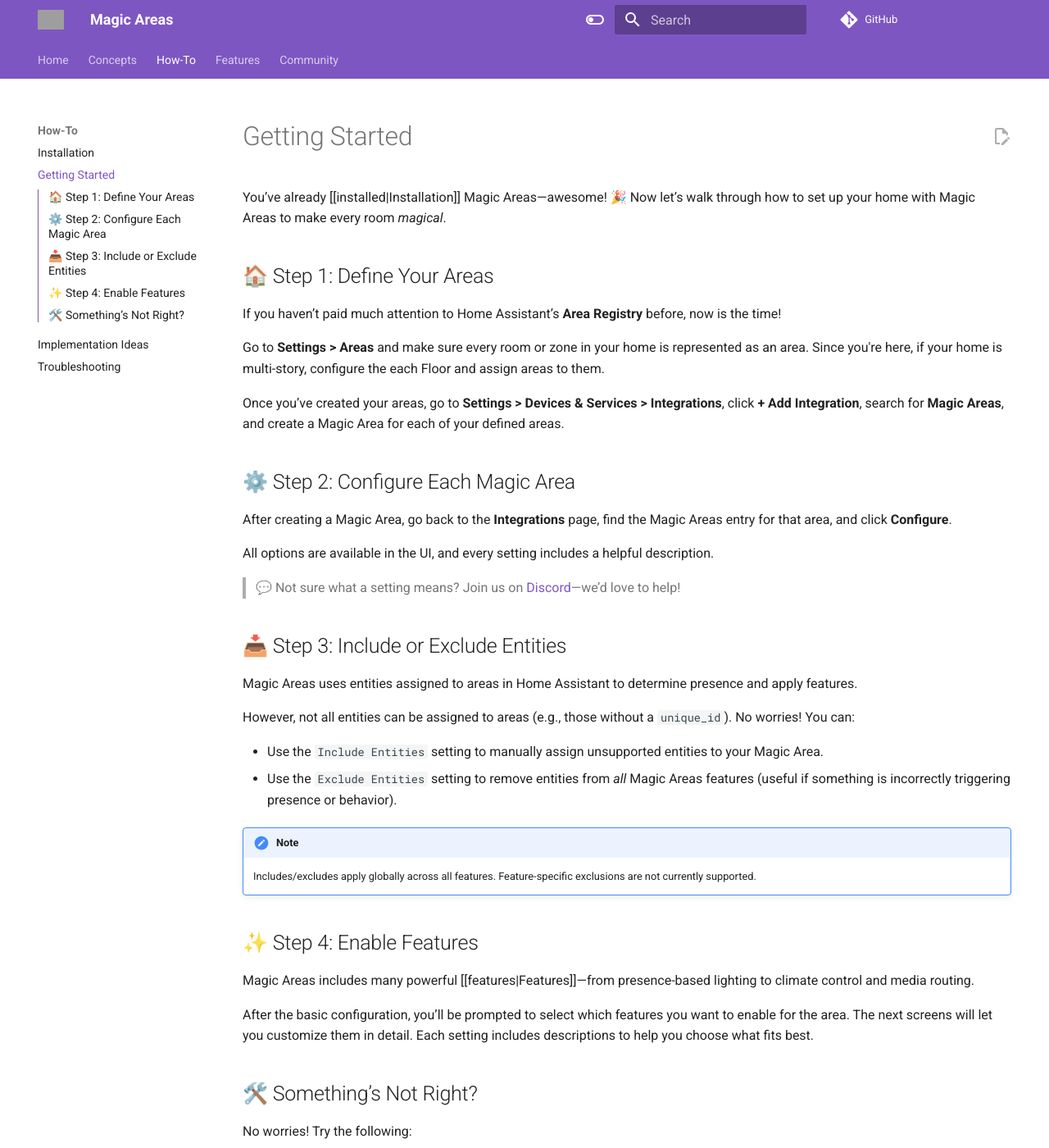
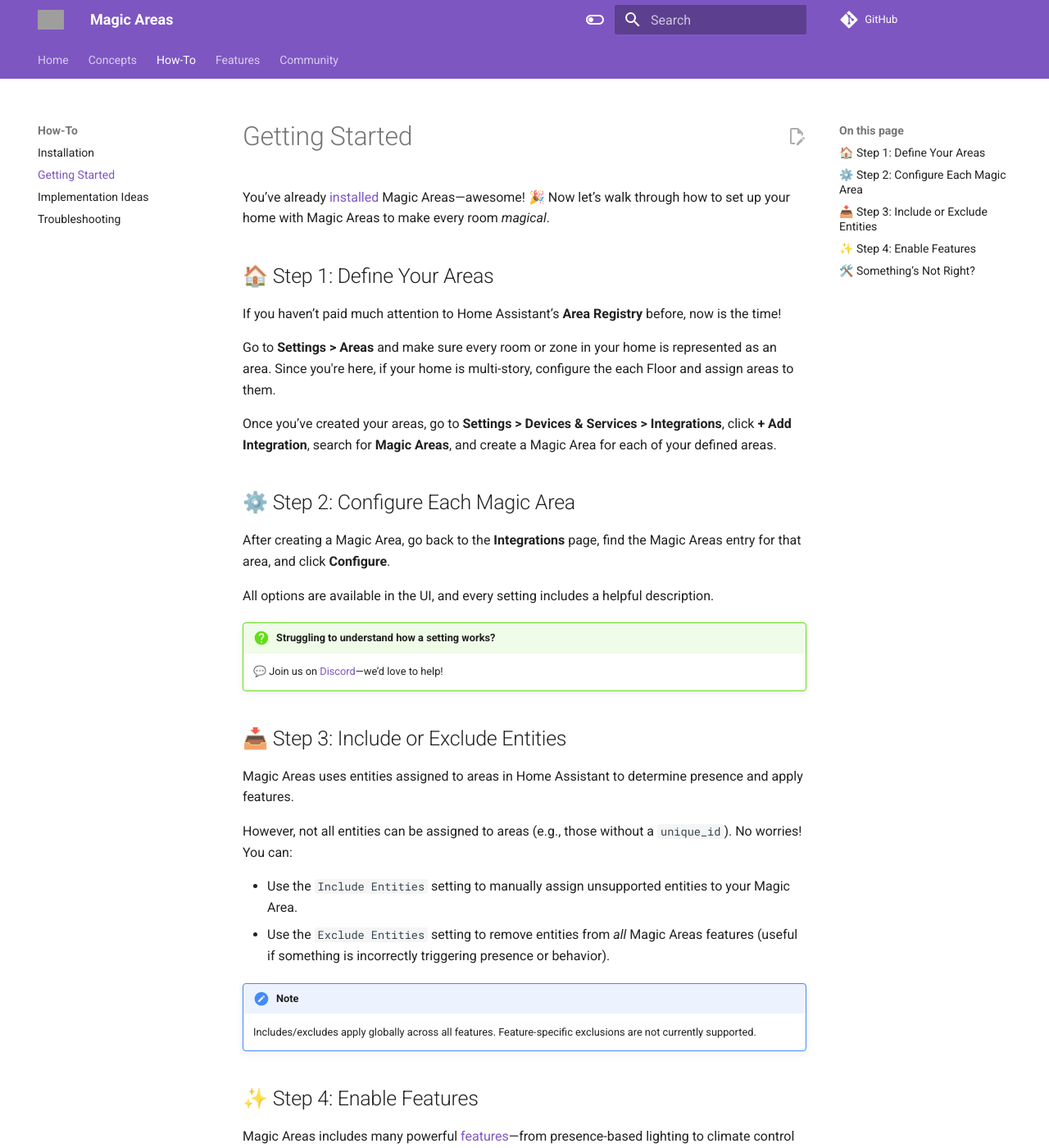
Before and after one commit to jseidl/hass-magic_areas, an MkDocs documentation site: the page built from docs/source/how-to/getting-started.md, in a window 1280 px wide and 1400 px high. Shown: the whole window at 82% size. Built offline with MkDocs 1.6.1 and Material for MkDocs 9.7.7, drawn with Linux system fonts in a browser that asks for light colours; comment, search, counter and statistics services are not loaded; some of the changed text lies outside the part shown; grey boxes are pictures that could not be loaded.

Commit message:
more documentation updates

```diff
--- a/docs/mkdocs.yml
+++ b/docs/mkdocs.yml
@@ -6,7 +6,8 @@
     - navigation.tabs
     - navigation.sections
     - navigation.indexes
-    - toc.integrate
+    #- toc.integrate
+    - toc.follow
     - navigation.top
     - navigation.footer
     - search.suggest
@@ -37,6 +38,9 @@
   - git-revision-date-localized:
       enable_creation_date: true
 markdown_extensions:
+  - toc:
+      permalink: true
+      title: On this page
   - admonition
   - pymdownx.superfences
   - pymdownx.tabbed:
--- a/docs/source/how-to/getting-started.md
+++ b/docs/source/how-to/getting-started.md
@@ -1,6 +1,6 @@
 # Getting Started
 
-You’ve already [[installed|Installation]] Magic Areas—awesome! 🎉
+You’ve already [installed](installation.md) Magic Areas—awesome! 🎉
 Now let’s walk through how to set up your home with Magic Areas to make every room *magical*.
 
 ## 🏠 Step 1: Define Your Areas
@@ -17,7 +17,8 @@
 
 All options are available in the UI, and every setting includes a helpful description.
 
-> 💬 Not sure what a setting means? Join us on [Discord](https://discord.gg/3yu2F7bSaT)—we’d love to help!
+!!! question "Struggling to understand how a setting works?"
+    💬 Join us on [Discord](https://discord.gg/3yu2F7bSaT)—we’d love to help!
 
 ## 📥 Step 3: Include or Exclude Entities
 
@@ -33,7 +34,7 @@
 
 ## ✨ Step 4: Enable Features
 
-Magic Areas includes many powerful [[features|Features]]—from presence-based lighting to climate control and media routing.
+Magic Areas includes many powerful [features](../features/index.md)—from presence-based lighting to climate control and media routing.
 
 After the basic configuration, you’ll be prompted to select which features you want to enable for the area. The next screens will let you customize them in detail. Each setting includes descriptions to help you choose what fits best.
 
@@ -41,7 +42,7 @@
 
 No worries! Try the following:
 
-- Visit our [[Troubleshooting]] guide
+- Visit our [Troubleshooting](troubleshooting.md) guide
 - Join our [Discord server](https://discord.gg/3yu2F7bSaT) for real-time help
 - Or [open an issue](https://github.com/jseidl/hass-magic_areas/issues) on GitHub
 
```
Also changed, not shown: docs/source/how-to/implementation-ideas.md (+5 -5 lines).
